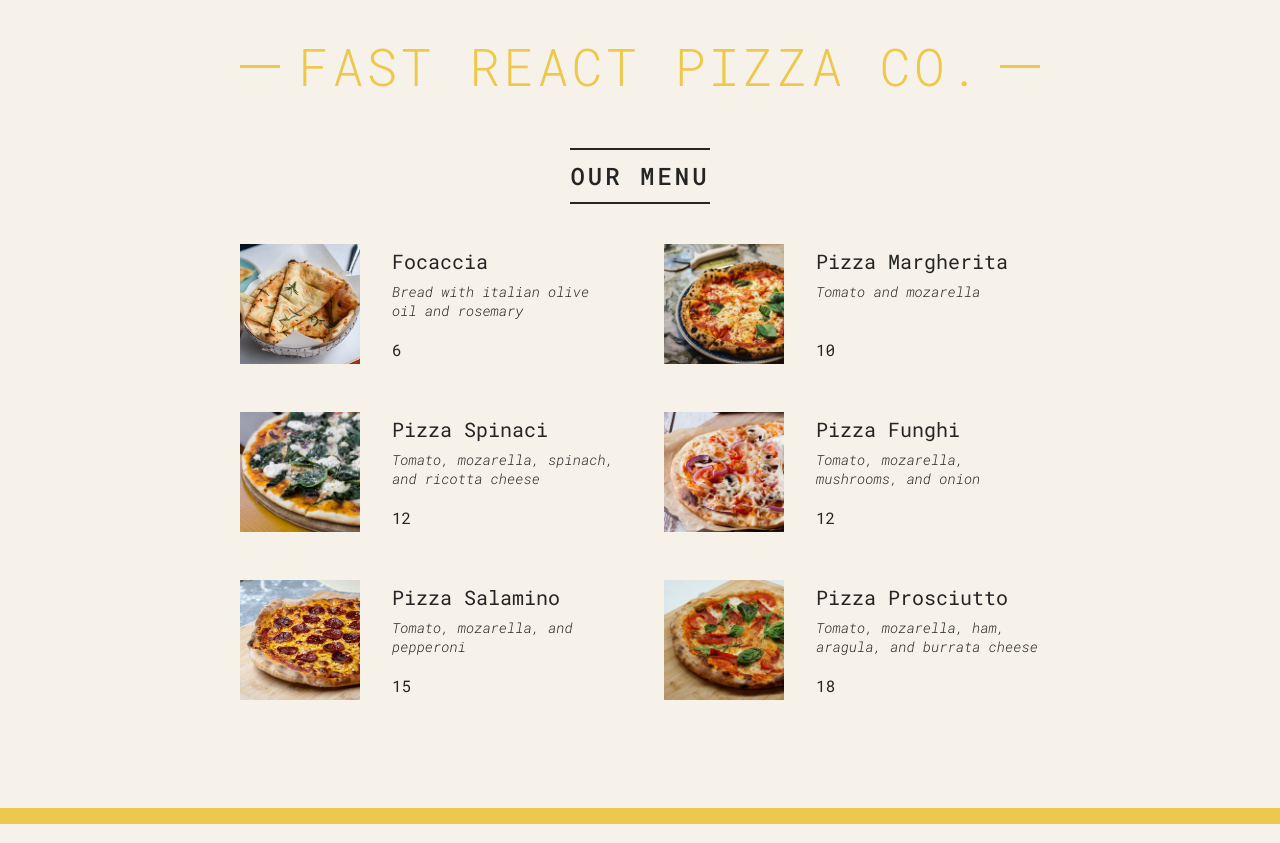
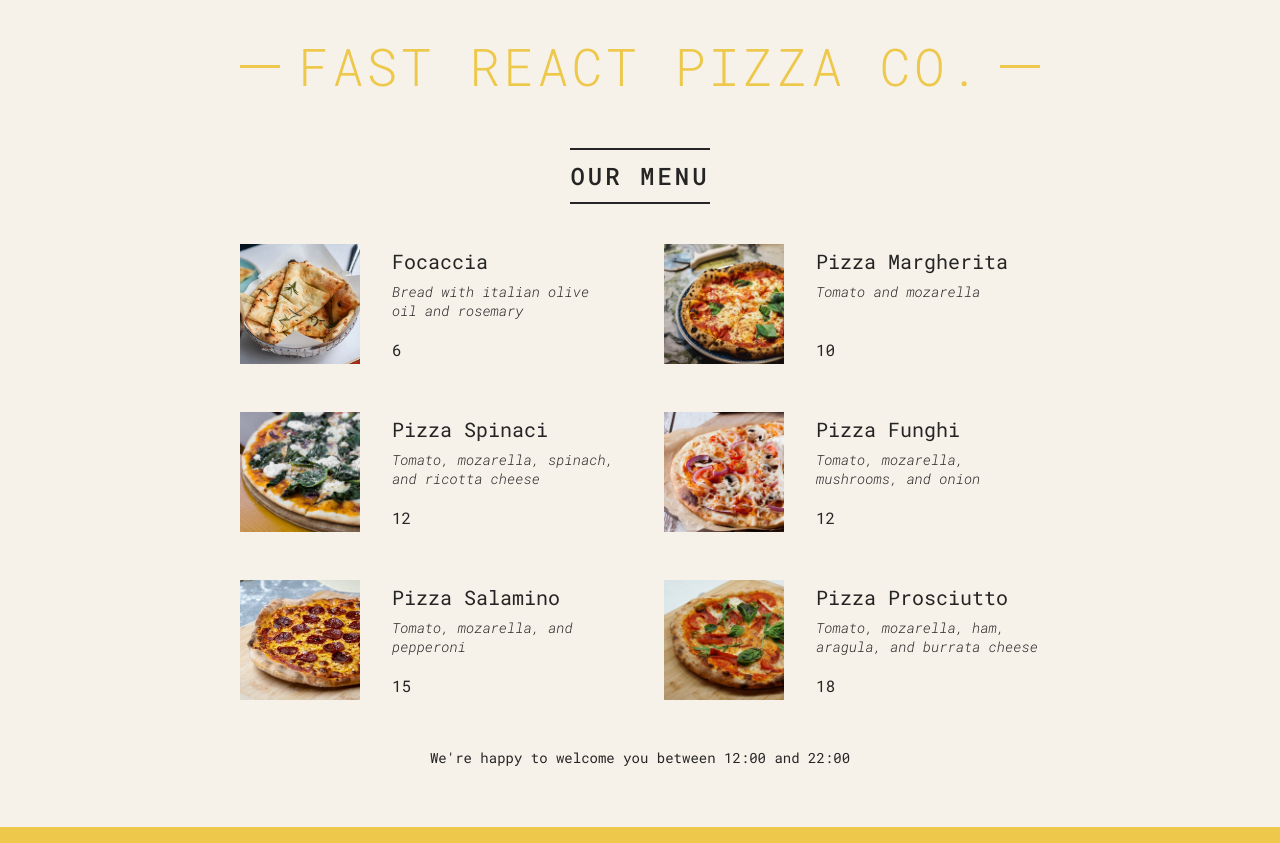
Before and after one commit to StenixDev/byte-boredom, a React (Create React App) app: page / in a window 1280 px wide. Built offline with nearby package versions, Linux system fonts and the light colour scheme.

Commit message:
conditional rederingg with ternaries

```diff
--- a/src/index.js
+++ b/src/index.js
@@ -69,19 +69,20 @@
 function Menu(){
 
   const pizzas = pizzaData
+  //const pizzas = []
   const numPizza = pizzas.length
 
   return <main className='menu'>
     <h2>Our Menu</h2>
 
     {
-      numPizza > 0 && (
+      numPizza > 0 ? (
         <ul className='pizzas'>
       {
         pizzas.map(pizza => <Pizza key={pizza.name} pizzaObj = {pizza} />)
       }
     </ul>
-      )
+      ) : (<p>We're still working on our menu. Please comeback later</p>)
     }
 
 
@@ -128,13 +129,15 @@
 
   return <footer className='footer'>
     {
-      isOpen && (
+      isOpen ? (
         <div className='order'>
           <p>
         we're open until {closeHour}:00. Come visit us or oder online.
       </p>
       <button className='btn'>Order</button>
         </div>
+      ) : (
+        <p>We're happy to welcome you between {openHour}:00 and {closeHour}:00 </p>
       )
     }
     </footer>
```
